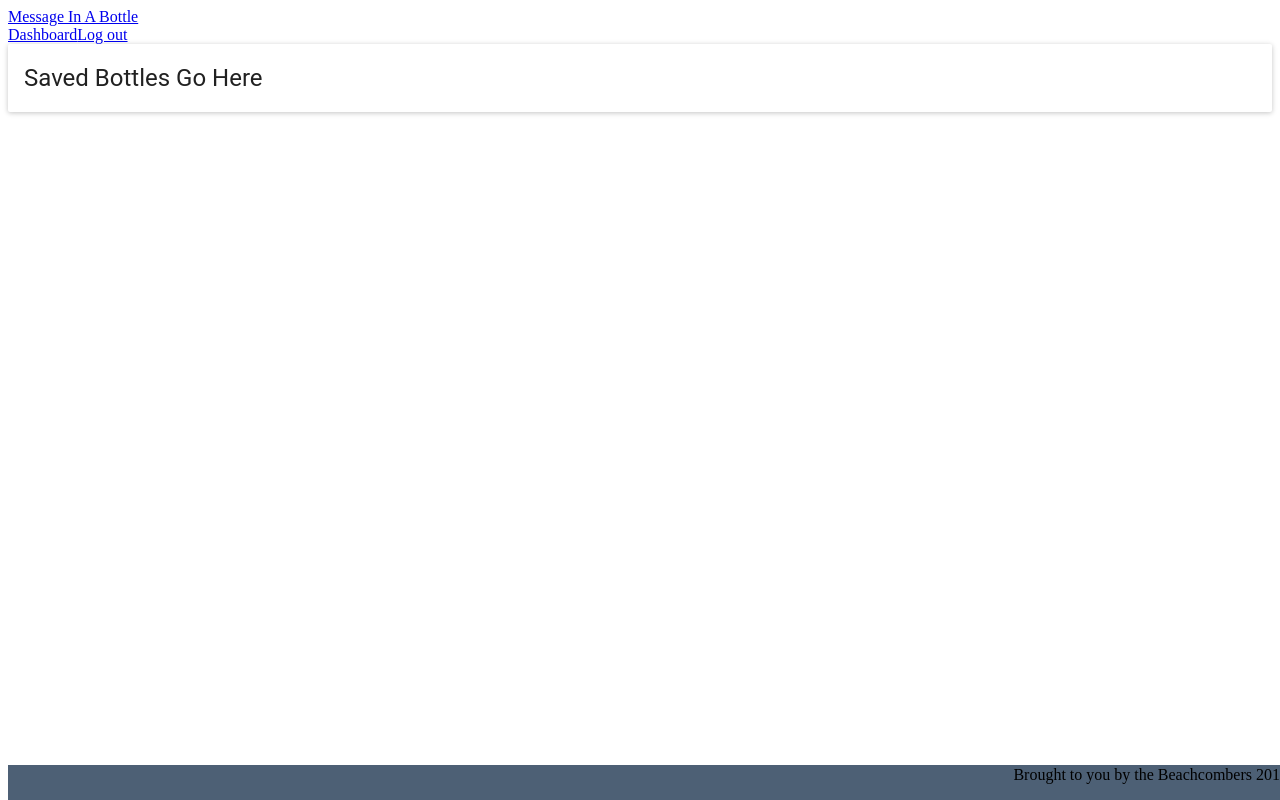
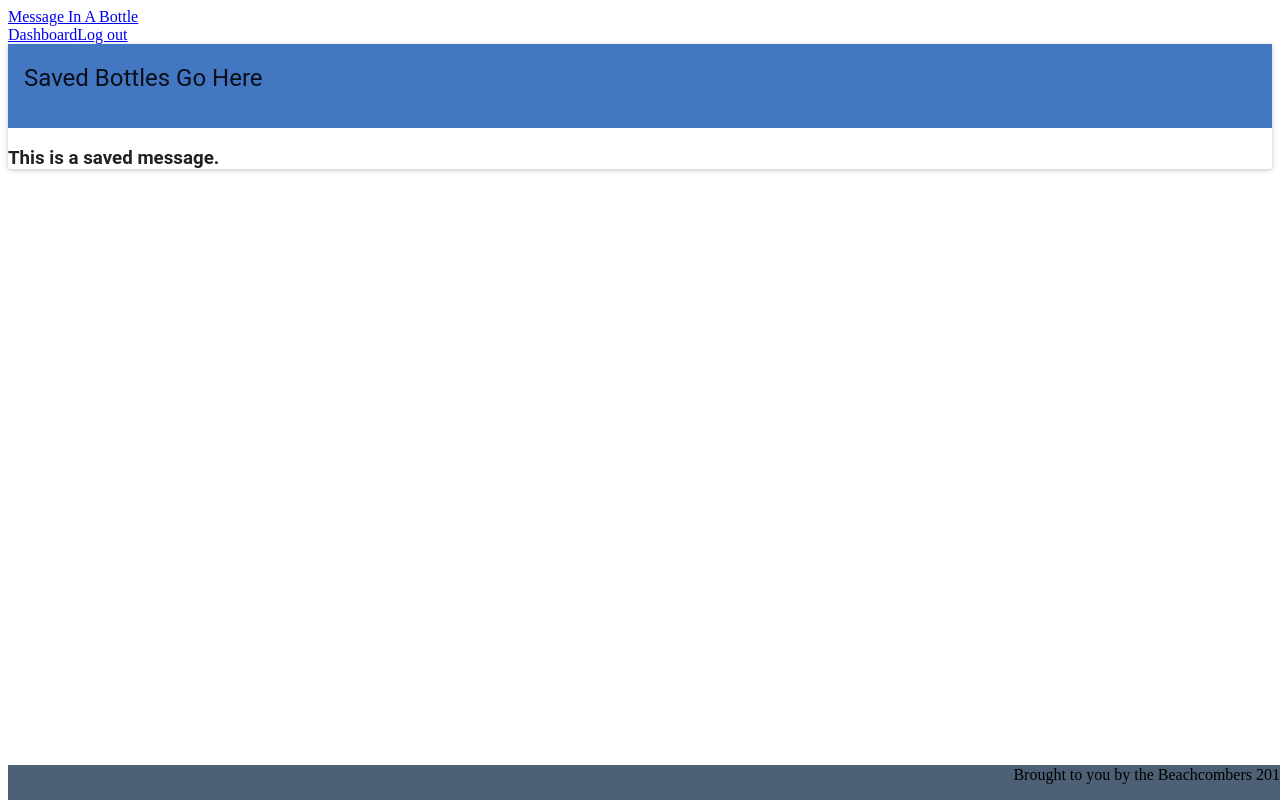
Before and after one commit to avramadam/mib2, a React app: page /savedmessages in a window 1280 px wide. Built offline with nearby package versions, Linux system fonts and the light colour scheme; sample sign-in values are in the browser's storage; the HTML template or start-up script is replaced by a standard one; what react-tap-event-plugin would draw is missing.

Commit message:
saved page

```diff
--- a/client/src/pages/SavedPage.jsx
+++ b/client/src/pages/SavedPage.jsx
@@ -11,13 +11,18 @@ import { Card, CardTitle, CardText } from 'material-ui/Card';
 
 const Saved = ({ secretData, user }) => (
 	<div>
-		<Card className="container">
+		<Card className="container" >
 			<div>
-				<CardTitle
+				<CardTitle style={{
+					backgroundColor: "rgba(22, 86, 179, .8)",
+					border: "none",
+					boxShadow: "none",
+					paddingBottom: "2rem"
+				}}
 					title="Saved Bottles Go Here"
 				/>
 
-
+				<h3>This is a saved message.</h3>
 			</div>
 
 		</Card>
```
Also changed, not shown: 1 other file (tests, documents, lock files or other folders).
